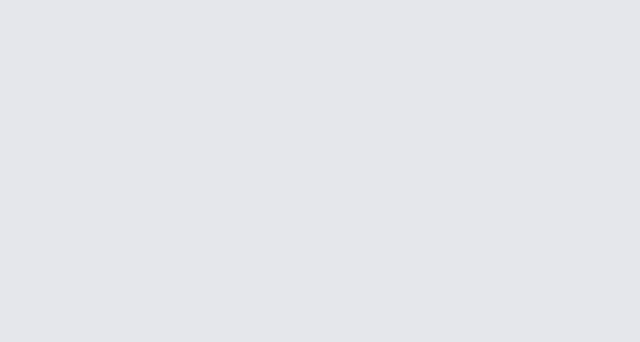
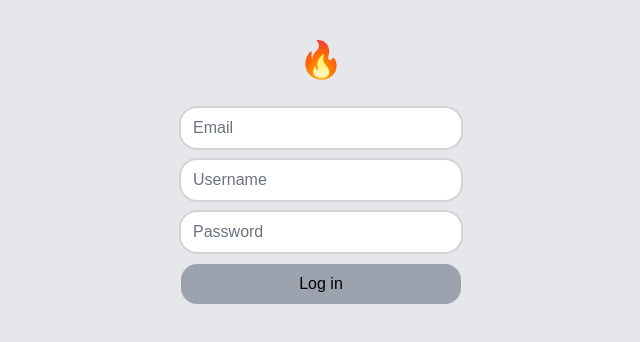
Before and after one commit to JayeunPark/nextjs-login-form, a Next.js app: page / in a window 1280 px wide. Shown: the top 342 px of the page, without its empty margins (319-959 px from the left). Built offline with nearby package versions, Linux system fonts and the light colour scheme.

Commit message:
Basic Screen Design

```diff
--- a/app/page.tsx
+++ b/app/page.tsx
@@ -1,5 +1,39 @@
 import Link from "next/link";
 
 export default function Home() {
-  return <div></div>;
+  return (
+    <div>
+      <div className="flex flex-col p-10 w-full">
+        <form className=" flex flex-col items-center justify-center *:font-medium gap-3">
+          <h1 className="text-4xl mb-4">🔥</h1>
+          <input
+            className="rounded-2xl border-none ring-2 ring-neutral-300 w-1/2"
+            type="text"
+            placeholder="Email"
+            name="name"
+            required
+          ></input>
+          <input
+            className="rounded-2xl border-none ring-2 ring-neutral-300 w-1/2"
+            type="email"
+            placeholder="Username"
+            name="name"
+            required
+          ></input>
+          <input
+            className="rounded-2xl border-none ring-2 ring-neutral-300 w-1/2"
+            type="password"
+            placeholder="Password"
+            name="name"
+            required
+          ></input>
+          <div className="flex flex-col items-center justify-center w-1/2 rounded-2xl bg-gray-400">
+            <Link href="/login" className=" px-3 py-2 ">
+              Log in
+            </Link>
+          </div>
+        </form>
+      </div>
+    </div>
+  );
 }
```
